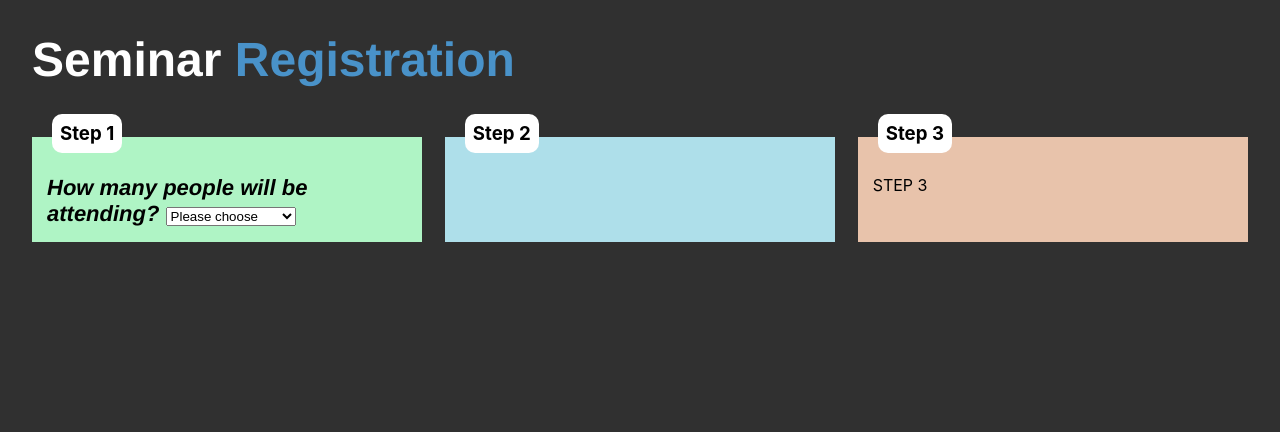
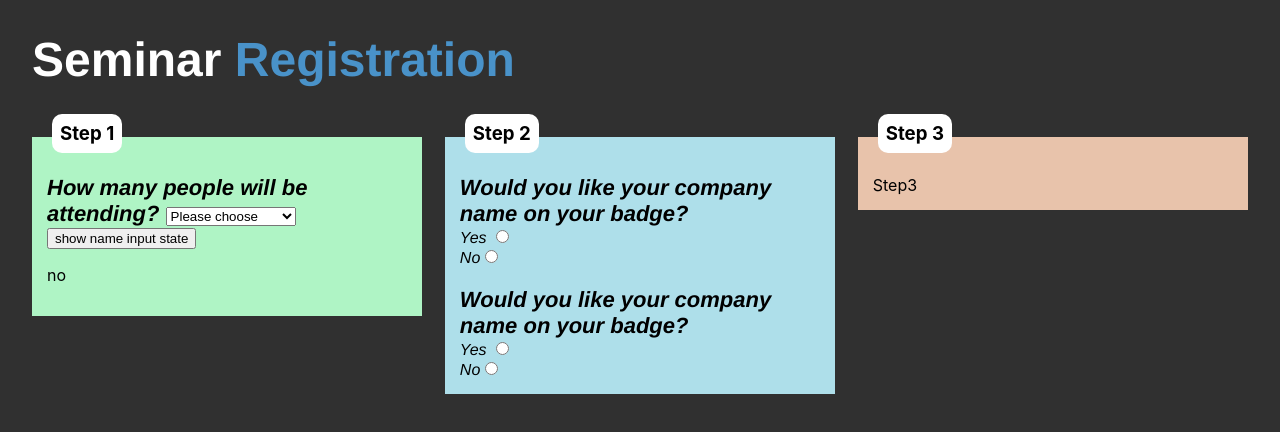
Before and after one commit to SaleemMaini/seminar-registration, a React (Create React App) app: page / in a window 1280 px wide. Shown: the top 432 px of the page. Built offline with nearby package versions, Linux system fonts and the light colour scheme.

Commit message:
Finishing Step 1

```diff
--- a/src/components/Form/Form.module.css
+++ b/src/components/Form/Form.module.css
@@ -3,6 +3,7 @@
   display: flex;
   flex-wrap: wrap;
   justify-content: space-between;
+  align-items: flex-start;
 }
 .form-container > div:first-child {
   background-color: #aff4c5;
--- a/src/components/Form/FormCard.js
+++ b/src/components/Form/FormCard.js
@@ -1,93 +1,31 @@
-import React, { Fragment, useRef } from "react";
-import Input from "../UI/Input";
-import Select from "../UI/Select";
+import React from "react";
+import Step1 from "../steps/Step1";
+import Step2 from "../steps/Step2";
+import Step3 from "../steps/Step3";
 import classes from "./FormCard.module.css";
-import { useState } from "react";
 
 const FormCard = ({ step }) => {
-  const peopleCountRef = useRef();
-  const [peopleCount,setPeopleCount] = useState(0)
 
-  const peopleCountHandler = () => {
-    setPeopleCount(peopleCountRef.current.value)
+  const getStep1IsDoneValue = (val) => {
+    if (val) {
+      console.log('step1 is done')
+    }
   }
-
-  // STEP 1 CONTENT
-  const step1Content = (
-    <Fragment>
-      <h3>How many people will be attending? </h3>
-      <Select
-        ref={peopleCountRef}
-        id="peopleAttendingCount"
-        options={[1, 2, 3, 4]}
-        onChange={peopleCountHandler}
-      />
-      <div>
-
-      </div>
-    </Fragment>
-  );
-  // STEP 2 CONTENT
-  const step2Content = (
-    <Fragment>
-      {/* <h3>Would you like your company name on your badge? </h3>
-      <br />
-      <Input
-        input={{
-          id: "yesRadio",
-          type: "radio",
-          name: "companyLogoRadio",
-        }}
-        label="Yes "
-      />
-      <Input
-        input={{
-          id: "noRadio",
-          type: "radio",
-          name: "companyLogoRadio",
-        }}
-        label="No"
-      />
-
-
-      <br />
-      <h3>Would you like your company name on your badge? </h3>
-      <br />
-      <Input
-        input={{
-          id: "yesRadio",
-          type: "radio",
-          name: "companyLogoRadio",
-        }}
-        label="Yes "
-      />
-      <Input
-        input={{
-          id: "noRadio",
-          type: "radio",
-          name: "companyLogoRadio",
-        }}
-        label="No"
-      /> */}
-    </Fragment>
-  );
-
-  // STEP 3 CONTENT
-  const step3Content = "STEP 3";
 
   return (
     <div className={classes["form-card"]}>
       <span className={classes["form-card-header"]}>Step {step}</span>
       <div className={classes["form-card-content"]}>
-        {step === "1"
-          ? step1Content
-          : step === "2"
-          ? step2Content
-          : step === "3"
-          ? step3Content
-          : "NO STEP NUMBER PROVIDED"}
+        {step === "1" ? (
+          <Step1 step1IsDone={getStep1IsDoneValue} />
+        ) : step === "2" ? (
+          <Step2  />
+        ) : step === "3" ? (
+          <Step3 />
+        ) : (
+          "NO STEP NUMBER PROVIDED"
+        )}
       </div>
-      {console.log(peopleCount)}
     </div>
   );
 };
--- a/src/components/Form/FormCard.module.css
+++ b/src/components/Form/FormCard.module.css
@@ -32,8 +32,7 @@
     padding: 15px;
   }
 
-  .form-card-content h3,
-  .form-card-content label
+  .form-card-content h3
   {
     display: inline;
     font-family: 'Helvetica';
@@ -41,3 +40,9 @@
     font-weight: bold;
     font-size: 22px;
   }
+
+  .form-card-content label
+  {
+    font-family: 'Helvetica';
+    font-style: italic;
+  }
--- a/src/components/UI/Input.js
+++ b/src/components/UI/Input.js
@@ -1,11 +1,11 @@
-import React, { Fragment } from "react";
+import React  from "react";
 
 const Input = (props) => {
   return (
-    <Fragment>
+    <div>
+      <label htmlFor={props.input.id}>{props.label}</label>
       <input {...props.input} />
-      <label htmlFor={props.input.id}>{props.label}</label>
-    </Fragment>
+    </div>
   );
 };
 
--- /dev/null
+++ b/src/components/steps/Step1.js
@@ -0,0 +1,96 @@
+import React, { Fragment, useRef, useState, useEffect } from "react";
+import Input from "../UI/Input";
+import Select from "../UI/Select";
+
+const Step1 = (props) => {
+  const peopleCountOptions = [1, 2, 3, 4, 5]; // IF YOU WANT MORE OPTIONS JUST ADD ITEMS TO THE ARRAY HERE
+  const selectPeopleCountRef = useRef();
+  const [selectedPeopleCount, setSelectedPeopleCount] = useState(0);
+  const [step1IsDone, setStep1IsDone] = useState(false);
+  const [nameInputsState, setNameInputsState] = useState({});
+
+  const peopleCountHandler = () => {
+    const selectedValue = selectPeopleCountRef.current.value;
+    setSelectedPeopleCount(selectedValue);
+    // INIT VALUES
+    for (let i = 1; i <= selectedValue; i++) {
+      const key = `attendeeName${i}`;
+      if (nameInputsState[key] === undefined) {
+        nameInputsState[key] = "";
+      }
+    }
+    // DELETE UN USEFUL DATA
+    if (selectedValue < Object.keys(nameInputsState).length) {
+      for (let i = +selectedValue + 1; i < 10; i++) {
+        delete nameInputsState[`attendeeName${i}`];
+      }
+    }
+  };
+
+  const inputChangeHandler = (e) => {
+    const key = e.target.id;
+    const value = e.target.value;
+    setNameInputsState({ ...nameInputsState, [key]: value });
+  };
+
+  const peopleNameInputs = [];
+  for (let i = 1; i <= selectedPeopleCount; i++) {
+    peopleNameInputs.push(
+      <Input
+        input={{
+          type: "text",
+          id: `attendeeName${i}`,
+          onChange: inputChangeHandler,
+          value: nameInputsState[`attendeeName${i}`],
+        }}
+        label={`Attendee ${i} Name  `}
+        key={`${i}`}
+        required
+      />
+    );
+  }
+
+  const enteredNames = Object.keys(nameInputsState).map(function (key) {
+    return nameInputsState[key];
+  });
+
+// Check step 1 is done
+  useEffect(() => {
+    if (
+      enteredNames.includes("") ||
+      enteredNames.includes(undefined) ||
+      enteredNames.length === 0
+    ) {
+      setStep1IsDone(false);
+    } else {
+      setStep1IsDone(true);
+    }
+  }, [enteredNames]);
+
+  props.step1IsDone(step1IsDone);
+
+  return (
+    <Fragment>
+      <h3>How many people will be attending? </h3>
+      <Select
+        ref={selectPeopleCountRef}
+        id="peopleAttendingCount"
+        options={[...peopleCountOptions]}
+        onChange={peopleCountHandler}
+      />
+      {peopleNameInputs.length >= 1 && <h2>Please provide full names: </h2>}
+      {peopleNameInputs}
+      <button
+        onClick={(e) => {
+          e.preventDefault();
+          return console.log(nameInputsState);
+        }}
+      >
+        show name input state
+      </button>
+      {step1IsDone ? <p>done</p> : <p>no</p>}
+    </Fragment>
+  );
+};
+
+export default Step1;
--- /dev/null
+++ b/src/components/steps/Step2.js
@@ -0,0 +1,48 @@
+import React, { Fragment } from "react";
+import Input from "../UI/Input";
+const Step2 = () => {
+  return (
+    <Fragment>
+      <h3>Would you like your company name on your badge? </h3>
+      <br />
+      <Input
+        input={{
+          id: "yesRadio",
+          type: "radio",
+          name: "companyLogoRadio",
+        }}
+        label="Yes "
+      />
+      <Input
+        input={{
+          id: "noRadio",
+          type: "radio",
+          name: "companyLogoRadio",
+        }}
+        label="No"
+      />
+
+      <br />
+      <h3>Would you like your company name on your badge? </h3>
+      <br />
+      <Input
+        input={{
+          id: "yesRadio",
+          type: "radio",
+          name: "companyLogoRadio",
+        }}
+        label="Yes "
+      />
+      <Input
+        input={{
+          id: "noRadio",
+          type: "radio",
+          name: "companyLogoRadio",
+        }}
+        label="No"
+      />
+    </Fragment>
+  );
+};
+
+export default Step2;
--- /dev/null
+++ b/src/components/steps/Step3.js
@@ -0,0 +1,9 @@
+import React from 'react'
+
+const Step3 = () => {
+  return (
+    <div>Step3</div>
+  )
+}
+
+export default Step3
```
Also changed, not shown: src/hooks/use-input.js (+30 -0 lines), src/hooks/use-form.js (deleted).
